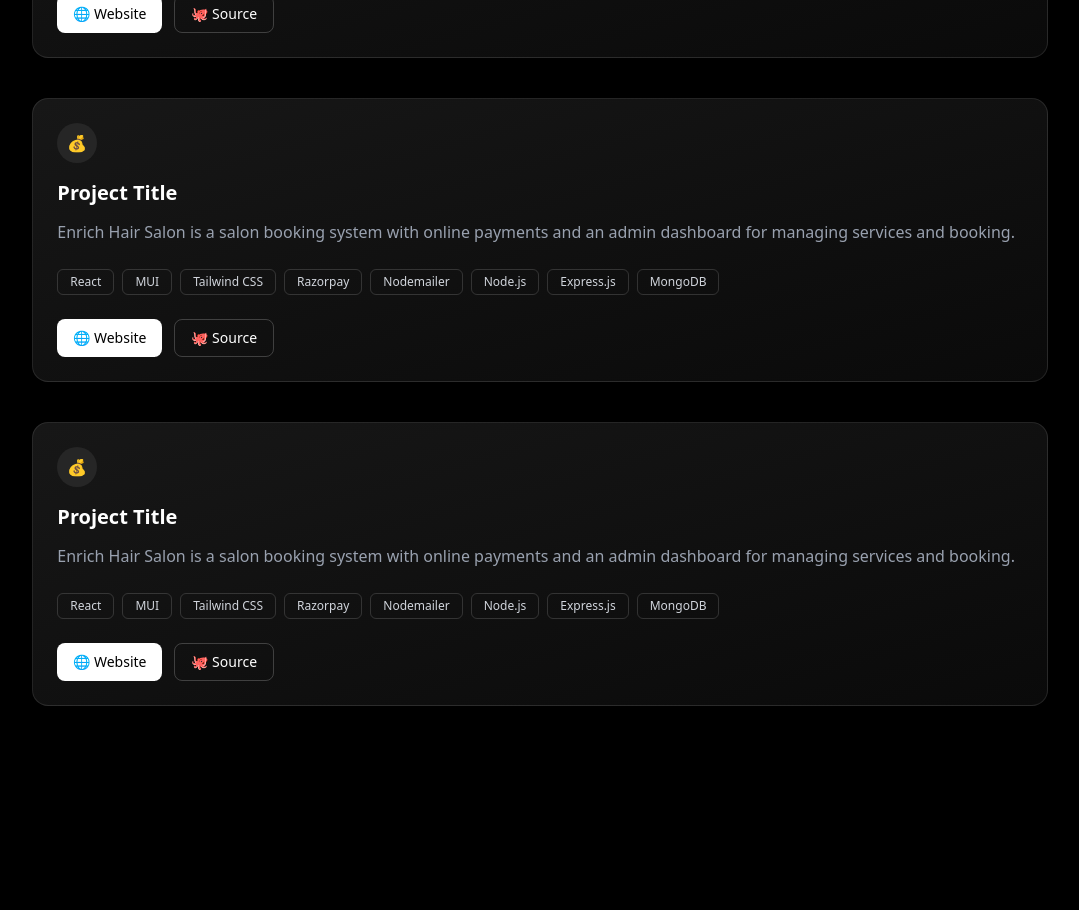
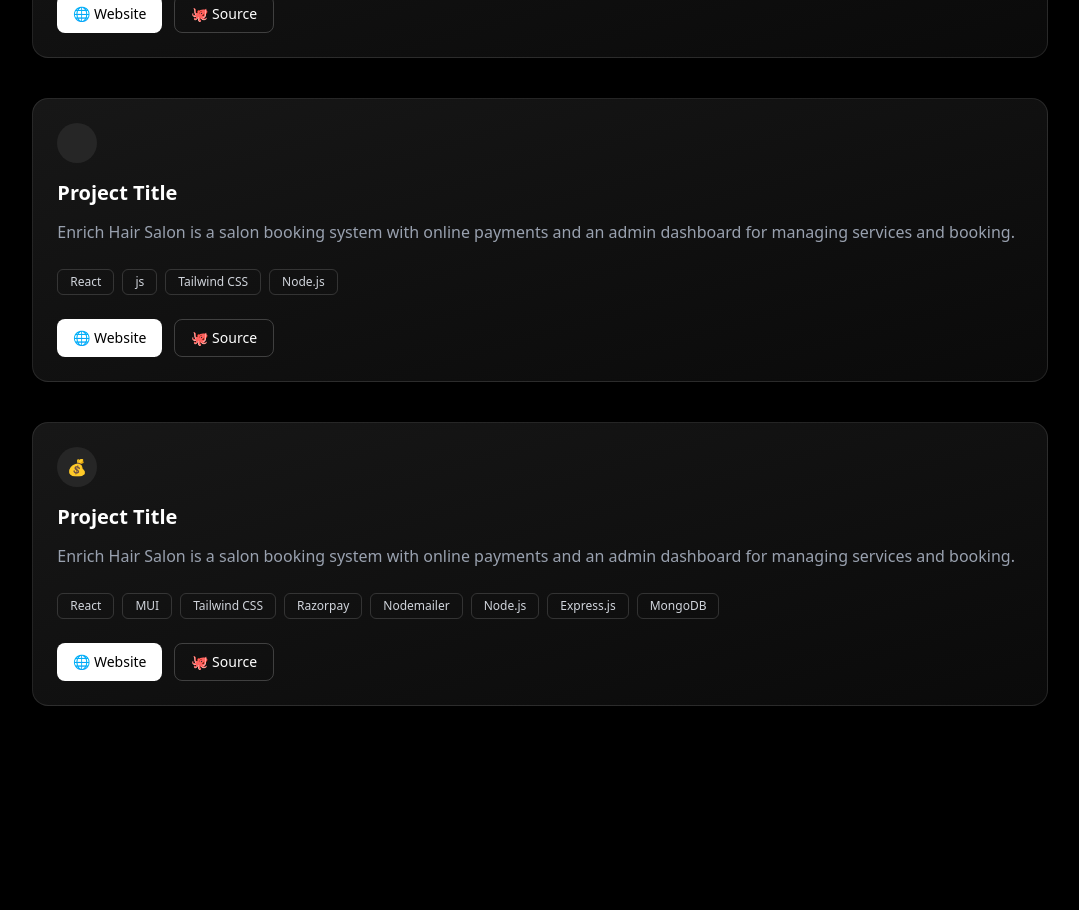
Before and after one commit to ayushzjzjjjzk/portfolioo, a React (Vite) app: page / in a window 1280 px wide. Shown: the part 1260-2170 px from the top of the page, without its empty margins (100-1179 px from the left). Built offline with nearby package versions, Linux system fonts and the light colour scheme.

Commit message:
Add the counter website

```diff
--- a/src/App.jsx
+++ b/src/App.jsx
@@ -54,21 +54,18 @@ const App = () => {
 
 
         <MagicCard
-        icon="💰"
+        icon=""
         title="Project Title"
         description="Enrich Hair Salon is a salon booking system with online payments and an admin dashboard for managing services and booking."
         tech={[
     "React",
-    "MUI",
+    "js",
     "Tailwind CSS",
-    "Razorpay",
-    "Nodemailer",
     "Node.js",
-    "Express.js",
-    "MongoDB",
+
   ]}
-    website="#"
-  source="#"
+    website="https://counter-lovat-two.vercel.app/"
+  source="https://github.com/ayushzjzjjjzk/counter"
   />
 
         <MagicCard
```
